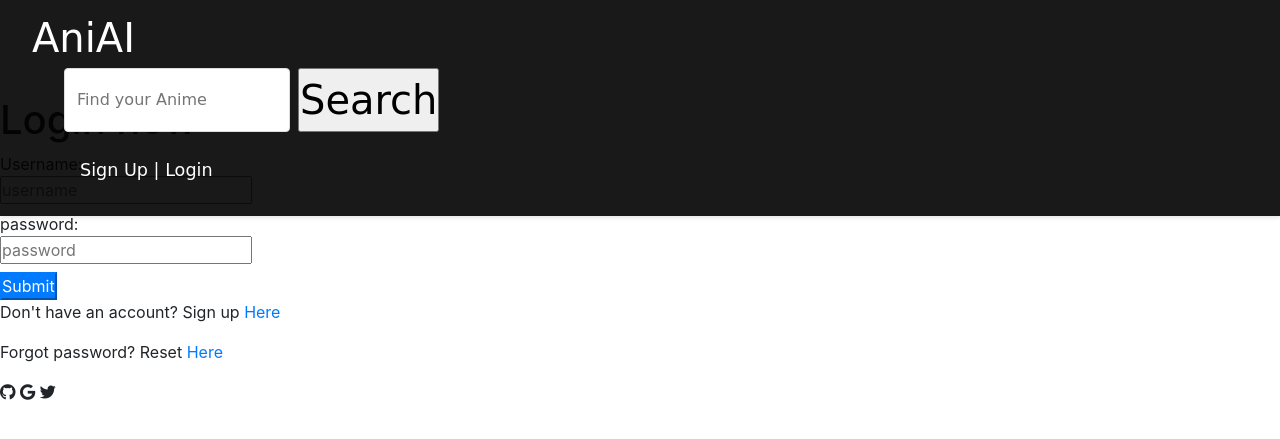
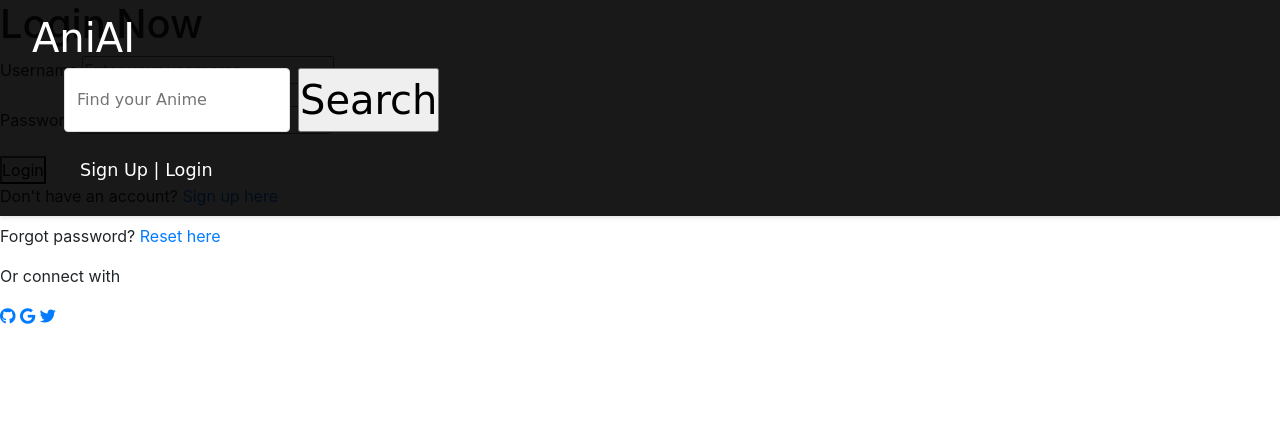
Before and after one commit to keerthigkaarthik/Anime-Recomender, a Django app: page /login in a window 1280 px wide. Shown: the top 439 px of the page. Run offline with Django 4.2, Linux system fonts and the light colour scheme; some libraries are stand-ins or nearby versions; some web fonts are replaced.

Commit message:
Update login2.html

```diff
--- a/templates/login2.html
+++ b/templates/login2.html
@@ -1,33 +1,52 @@
 {% extends 'templates/main.html' %}
 {% block content %}
 {% load static %}
-<link rel = 'stylesheet' href = "{% static 'login_style.css' %}">
+<link rel='stylesheet' href="{% static 'login_style.css' %}">
 
-  <br>
-  <br>
-  <br>
-  <br>
-    <h1>Login now</h1>
+<div class="login-container">
+    <div class="login-card">
+        <h1>Login Now</h1>
 
-    {% for message in messages%}
-    <h3 style = 'color: red;'>{{message}}</h3>
-    {% endfor %}
-    <form method = 'POST' action = 'login'>
-        {% csrf_token %}
-        <label for = 'username'>Username: <br>
-            <input type = 'text' name = 'username' id = 'username' placeholder="username" required />
-            </label> <br>
-        <label for = 'password'>password: <br>
-            <input type = 'password' name = 'password' id = 'password' placeholder="password" required />
-            </label> <br>
-        <button type="submit" class="btn2 btn-primary">Submit</button>
+        {% for message in messages %}
+        <div class="error-message">
+            {{message}}
+        </div>
+        {% endfor %}
 
-    </form>
-    <p>Don't have an account? Sign up <a href = 'register'>Here</a></p>
-    <p>Forgot password? Reset <a href = 'accounts/password_reset'>Here</a></p>
+        <form method='POST' action='login' class="login-form">
+            {% csrf_token %}
+            <div class="form-group">
+                <label for='username'>Username</label>
+                <input type='text' name='username' id='username' placeholder="Enter your username" required />
+            </div>
 
-      <i class="fab fa-github" aria-hidden="true"></i>
-      <i class="fab fa-google"></i>
-      <i class="fab fa-twitter"></i>
+            <div class="form-group">
+                <label for='password'>Password</label>
+                <input type='password' name='password' id='password' placeholder="Enter your password" required />
+            </div>
 
+            <button type="submit" class="login-button">Login</button>
+        </form>
+
+        <div class="login-footer">
+            <p>Don't have an account? <a href='register'>Sign up here</a></p>
+            <p>Forgot password? <a href='accounts/password_reset'>Reset here</a></p>
+        </div>
+
+        <div class="social-login">
+            <p>Or connect with</p>
+            <div class="social-icons">
+                <a href="#" class="social-icon">
+                    <i class="fab fa-github"></i>
+                </a>
+                <a href="#" class="social-icon">
+                    <i class="fab fa-google"></i>
+                </a>
+                <a href="#" class="social-icon">
+                    <i class="fab fa-twitter"></i>
+                </a>
+            </div>
+        </div>
+    </div>
+</div>
 {% endblock %}
```
